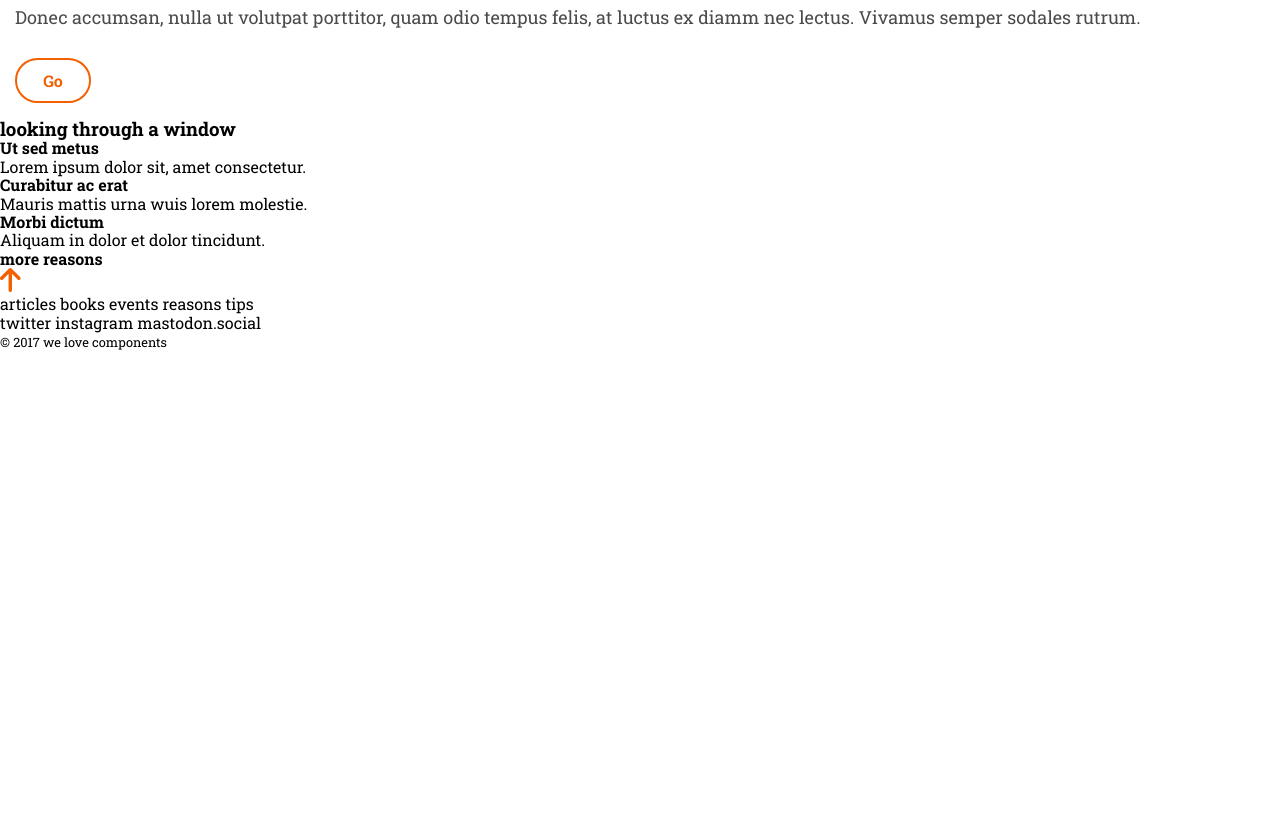
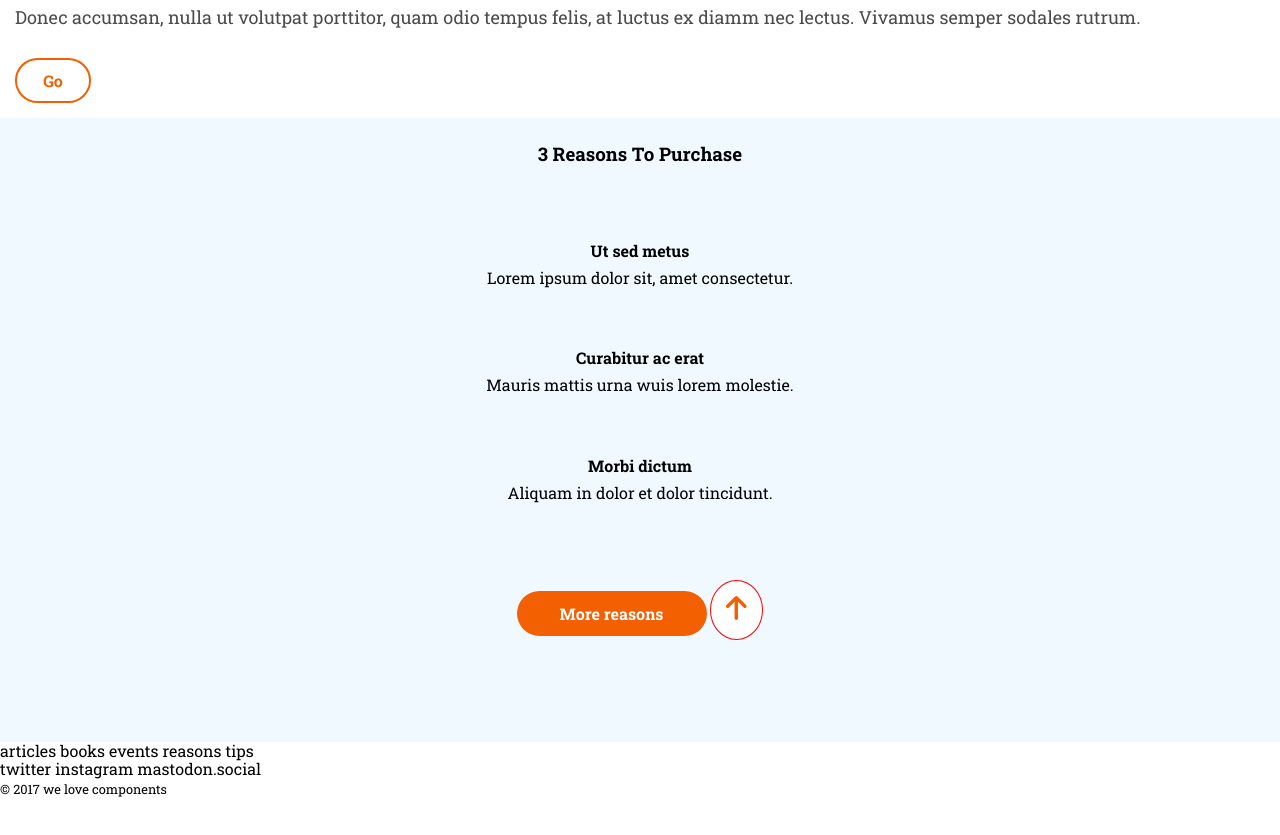
Before and after one commit to LauraMoreaux/modulo-1-evaluacion-final-LauraMoreaux, a website: page src/html/index.html in a window 1280 px wide. Shown: the part 777-1612 px from the top of the page. Before the commit the page ends 1128 px from the top, so only its background shows below. Drawn offline with nearby package versions, Linux system fonts and the light colour scheme; files that its build step writes are made by us from their sources; files whose address does not match are found by name.

Commit message:
Add section not finished

```diff
--- a/src/html/partials/section.html
+++ b/src/html/partials/section.html
@@ -1,23 +1,23 @@
 <section class="options">
-  <h3>looking through a window</h3>
+  <h3 class="options-title">3 reasons to purchase</h3>
   <div class="articles">
     <article class="item1">
       <h4>Ut sed metus</h4>
-      <p>Lorem ipsum dolor sit, amet consectetur.</p>
+      <p class="text">Lorem ipsum dolor sit, amet consectetur.</p>
     </article>
     <article class="item2">
+      <h4>Curabitur ac erat</h4>
+      <p class="text">Mauris mattis urna wuis lorem molestie.</p>
     </article>
-    <h4>Curabitur ac erat</h4>
-    <p>Mauris mattis urna wuis lorem molestie.</p>
     <article class="item3">
       <h4>Morbi dictum</h4>
-      <p>Aliquam in dolor et dolor tincidunt.</p>
+      <p class="text">Aliquam in dolor et dolor tincidunt.</p>
     </article>
   </div>
-  <a href="#" title="Go to more reasons content">
-    <h4>more reasons</h4>
+  <a href="#" title="Go to more reasons content" class="reasons-buttom">
+    <h4 class="buttom-title">More reasons</h4>
   </a>
-  <div>
-    <img alt="Go to the top buttom" title="Go to the top buttom" src="./assets/images/ico-arrow.svg">
-  </div>
+  <a href="#" class="narrow" title="Go to top content">
+    <img alt="Go to top content buttom" title="Go to the top buttom" src="./assets/images/ico-arrow.svg">
+  </a>
 </section>
--- a/src/scss/core/_variables.scss
+++ b/src/scss/core/_variables.scss
@@ -2,6 +2,7 @@
 $color-light: #ffffff;
 $color-border-buttom: #f26002;
 $color-back-text: #8ccbea;
+$color-back-options: #eff9ff;
 $color-back-buttom: #0271bc;
 $color-back-footer: #304268;
 $color-light-text: #4a4a4a;
--- a/src/scss/layout/_footer.scss
+++ b/src/scss/layout/_footer.scss
@@ -0,0 +1,3 @@
+footer {
+  height: 465px;
+}
--- a/src/scss/layout/_section.scss
+++ b/src/scss/layout/_section.scss
@@ -0,0 +1,45 @@
+.options {
+  background-color: $color-back-options;
+  padding: 15px;
+  height: 624px;
+  text-align: center;
+  position: relative;
+
+  & .options-title {
+    text-transform: capitalize;
+    margin-top: 10px;
+  }
+
+  & .articles {
+    height: 70%;
+    display: flex;
+    flex-direction: column;
+    justify-content: space-evenly;
+    align-items: center;
+    padding: 20px 68px;
+    line-height: 1.67;
+  }
+
+  & .reasons-buttom {
+    background-color: $color-border-buttom;
+    display: inline-block;
+    width: 190px;
+    height: 45px;
+    border-radius: 50px;
+    padding: 14px;
+
+    & .buttom-title {
+      color: $color-light;
+    }
+  }
+
+  & .narrow {
+    border: 1px solid red;
+    background-color: $color-light;
+    padding: 15px;
+    border-radius: 100%;
+    display: inline-block;
+    //   position: relative;
+    //   bottom: -100px;
+  }
+}
```
